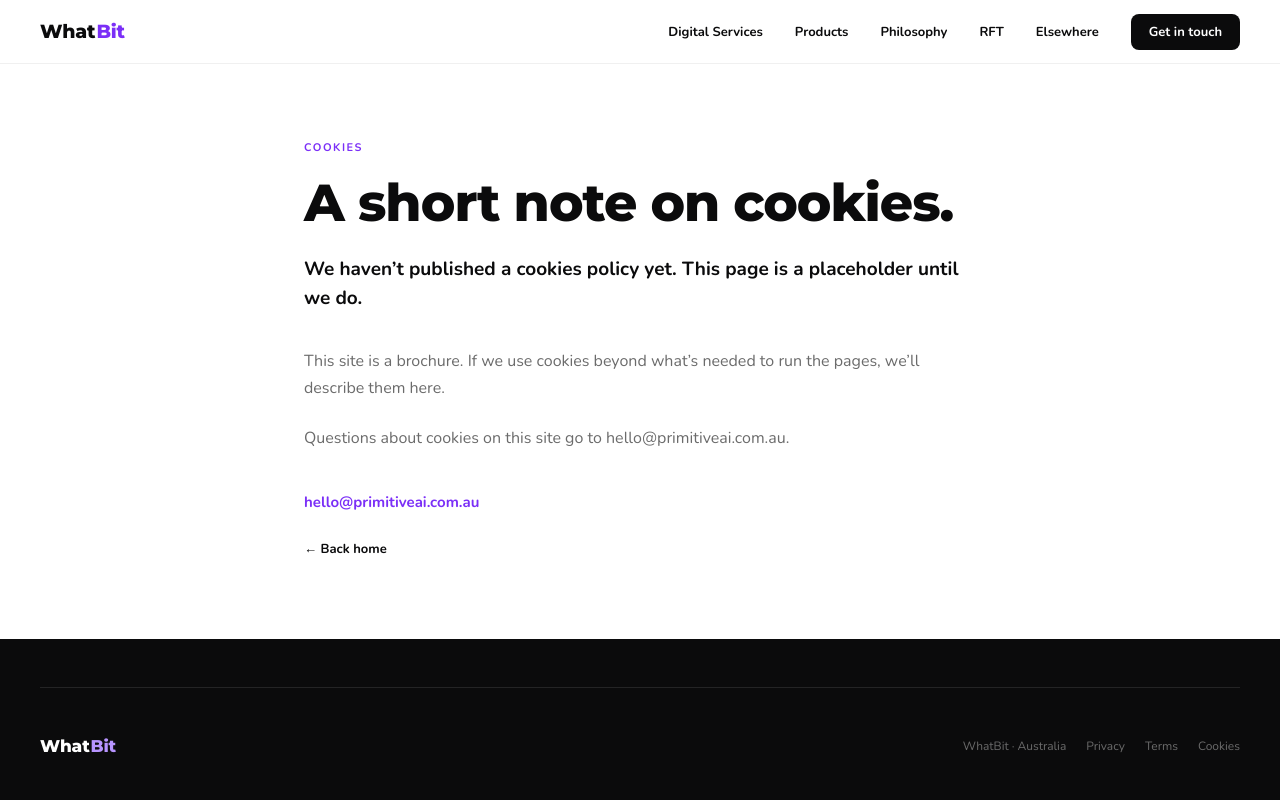
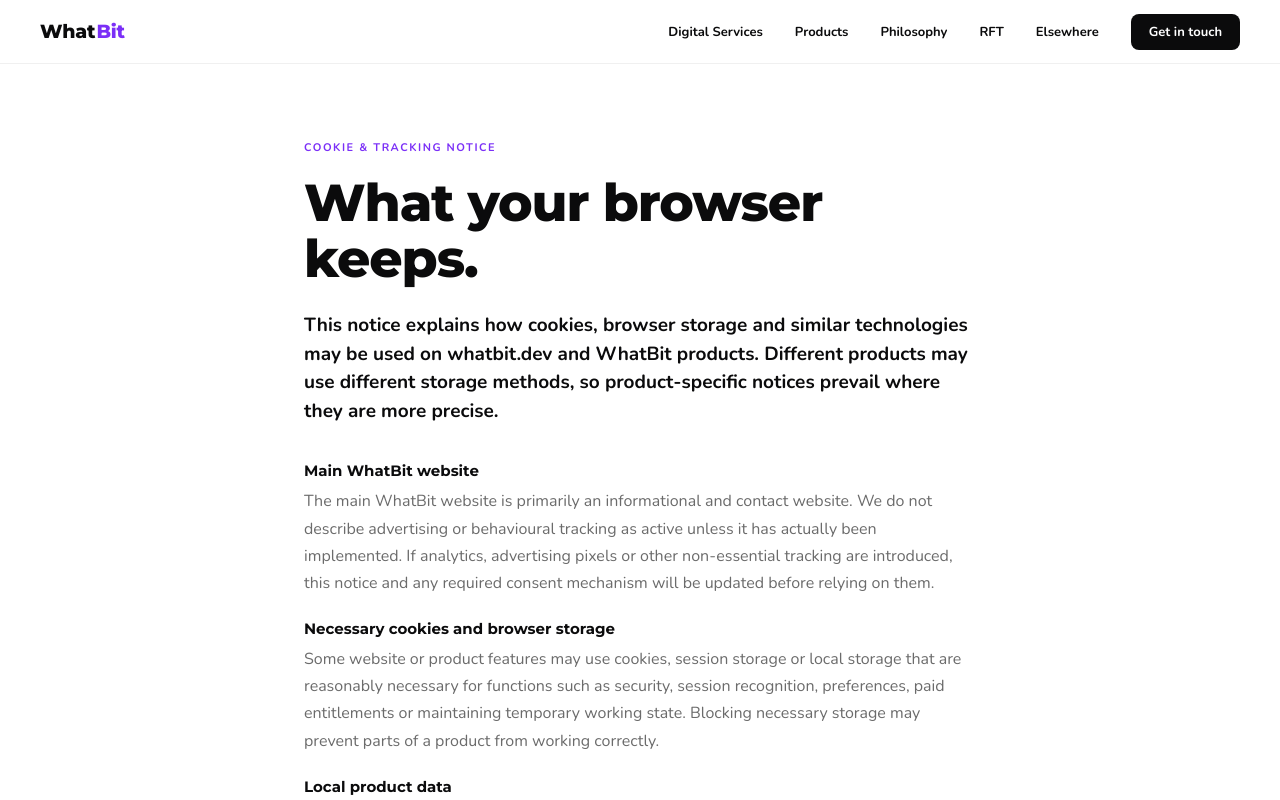
Before and after one commit to DaddysCoder/whatbit-web, a Next.js app: page /cookies in a window 1280 px wide. Shown: the top 800 px of the page. Built offline with nearby package versions, Linux system fonts and the light colour scheme.

Commit message:
Publish WhatBit cookie and tracking notice

```diff
--- a/app/cookies/page.tsx
+++ b/app/cookies/page.tsx
@@ -3,24 +3,51 @@ import { DocPage } from "@/components/DocPage";
 import { CONTACT_EMAIL } from "@/lib/site";
 
 export const metadata: Metadata = {
-  title: "Cookies — WhatBit",
-  description: "A short placeholder on cookies. WhatBit has not published a cookies policy yet.",
+  title: "Cookie & Tracking Notice — WhatBit",
+  description: "How WhatBit uses cookies, browser storage and similar technologies.",
 };
 
 export default function Page() {
   return (
     <DocPage
-      eyebrow="COOKIES"
-      title="A short note on cookies."
-      lede="We haven’t published a cookies policy yet. This page is a placeholder until we do."
+      eyebrow="COOKIE & TRACKING NOTICE"
+      title="What your browser keeps."
+      lede="This notice explains how cookies, browser storage and similar technologies may be used on whatbit.dev and WhatBit products. Different products may use different storage methods, so product-specific notices prevail where they are more precise."
       blocks={[
         {
-          text: "This site is a brochure. If we use cookies beyond what’s needed to run the pages, we’ll describe them here.",
+          heading: "Main WhatBit website",
+          text: "The main WhatBit website is primarily an informational and contact website. We do not describe advertising or behavioural tracking as active unless it has actually been implemented. If analytics, advertising pixels or other non-essential tracking are introduced, this notice and any required consent mechanism will be updated before relying on them.",
         },
         {
-          text: `Questions about cookies on this site go to ${CONTACT_EMAIL}.`,
+          heading: "Necessary cookies and browser storage",
+          text: "Some website or product features may use cookies, session storage or local storage that are reasonably necessary for functions such as security, session recognition, preferences, paid entitlements or maintaining temporary working state. Blocking necessary storage may prevent parts of a product from working correctly.",
+        },
+        {
+          heading: "Local product data",
+          text: "Some WhatBit products are intentionally designed so working information remains in the user's browser rather than being stored in a WhatBit server-side database. Clearing browser data, using private browsing, changing browser or device, or ending a session may remove locally stored information. Product-specific privacy information explains this where material.",
+        },
+        {
+          heading: "Third-party services",
+          text: "Third-party services used for functions such as payments, authentication, hosting, communications or embedded content may set or read their own cookies or similar identifiers when their functionality is used. Their handling is subject to their own terms and privacy practices as well as our obligations when selecting and using them.",
+        },
+        {
+          heading: "Analytics and measurement",
+          text: "If WhatBit introduces analytics or performance measurement that uses cookies or similar identifiers beyond what is necessary to operate the service, we will describe the tool and purpose accurately and implement any consent or choice mechanism required for the intended use and users.",
+        },
+        {
+          heading: "Your browser controls",
+          text: "Most browsers allow you to view, block or delete cookies and site storage. Changing those settings may affect login, preferences, paid access or locally stored working information. Product-specific settings may also be available where relevant.",
+        },
+        {
+          heading: "Questions",
+          text: `Questions about cookies, browser storage or tracking can be sent through the WhatBit contact form or to ${CONTACT_EMAIL}.`,
+        },
+        {
+          heading: "Updates",
+          text: "We will update this notice when our use of cookies, analytics, advertising technology, authentication, payment tools or browser storage materially changes.",
         },
       ]}
+      cta={{ href: "/privacy", label: "Read the Privacy Policy →" }}
     />
   );
 }
```
